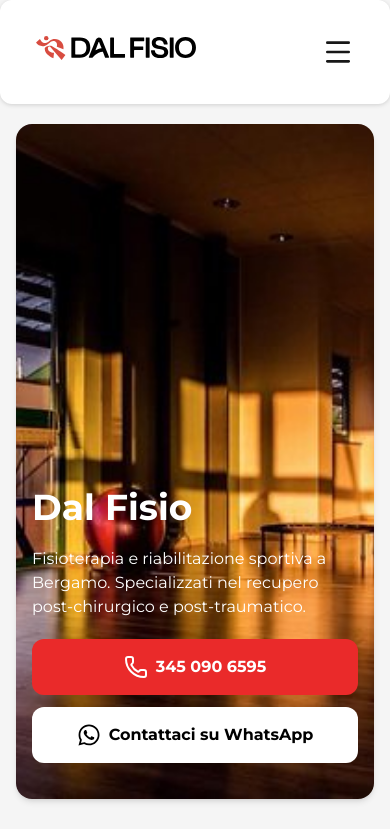
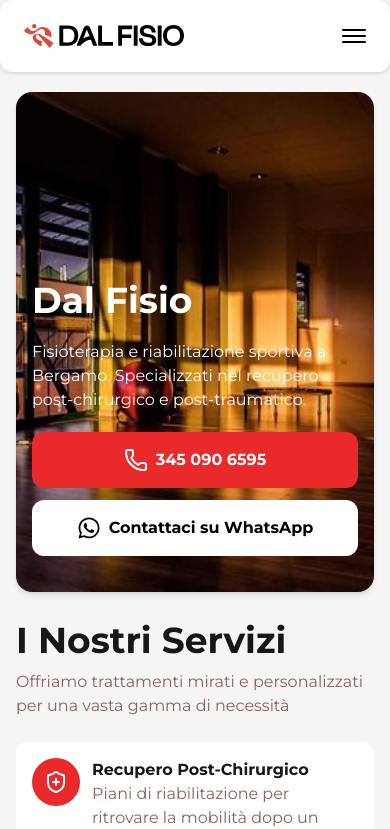
Before and after one commit to criisvy/dal-fisio-website, a Next.js app: page / in a window 390 px wide. Shown: the top 829 px of the page. Built offline with nearby package versions, Linux system fonts and the light colour scheme.

Commit message:
Navbar Height and Burger button fix

```diff
--- a/src/app/page.jsx
+++ b/src/app/page.jsx
@@ -72,7 +72,7 @@ export default function Home() {
           </div>
         </div>
         <img
-          className="h-[675px] w-full rounded-2xl bg-fixed object-cover shadow-md sm:h-[575px]"
+          className="h-[500px] w-full rounded-2xl bg-fixed object-cover shadow-md sm:h-[575px]"
           src="/images/centrofisioterapia.jpg"
           alt=""
         />
--- a/src/components/Navbar.jsx
+++ b/src/components/Navbar.jsx
@@ -77,22 +77,32 @@ export default function Navbar() {
         </ul>
       </nav>
       {isMenuOpen ? (
-        <div className="bg-primary h-screen w-full p-9">
+        <div className="bg-primary h-screen w-full p-6">
           <div className="flex w-full justify-between">
-            <div className="">
-              <Link href="/">
-                <img
-                  className="w-40"
-                  src="/logo/logo-bianco-complete.svg"
-                ></img>
-              </Link>
-            </div>
+            <Link href="/">
+              <img className="w-40" src="/logo/logo-bianco-complete.svg"></img>
+            </Link>
+
             <button onClick={toggleMenu}>
-              <XIcon className="size-10 text-white" />
+              <span
+                className={`block h-0.5 w-6 rounded-sm bg-white transition-all duration-300 ease-out ${
+                  isMenuOpen ? "translate-y-1 rotate-45" : "-translate-y-0.5"
+                }`}
+              ></span>
+              <span
+                className={`my-0.5 block h-0.5 w-6 rounded-sm bg-white transition-all duration-300 ease-out ${
+                  isMenuOpen ? "opacity-0" : "opacity-100"
+                }`}
+              ></span>
+              <span
+                className={`block h-0.5 w-6 rounded-sm bg-white transition-all duration-300 ease-out ${
+                  isMenuOpen ? "-translate-y-1 -rotate-45" : "translate-y-0.5"
+                }`}
+              ></span>
             </button>
           </div>
           <nav className="flex flex-col items-center">
-            <ul className="my-52 flex flex-col gap-11">
+            <ul className="my-34 flex flex-col gap-11">
               <li className="text-[32px] font-bold text-white">
                 <Link href="/servizi">Servizi</Link>
               </li>
@@ -127,7 +137,7 @@ export default function Navbar() {
           </nav>
         </div>
       ) : (
-        <div className="flex w-full max-w-7xl justify-between rounded-xl bg-white p-9 drop-shadow-sm sm:hidden">
+        <div className="flex w-full max-w-6xl justify-between rounded-xl bg-white p-6 drop-shadow-sm sm:hidden">
           <div className="">
             <Link href="/">
               <img
@@ -136,8 +146,25 @@ export default function Navbar() {
               ></img>
             </Link>
           </div>
-          <button onClick={toggleMenu}>
-            <Menu className="size-8" />
+          <button
+            onClick={toggleMenu}
+            className="flex flex-col items-center justify-center"
+          >
+            <span
+              className={`block h-0.5 w-6 rounded-sm bg-black transition-all duration-300 ease-out ${
+                isMenuOpen ? "translate-y-1 rotate-45" : "-translate-y-0.5"
+              }`}
+            ></span>
+            <span
+              className={`my-0.5 block h-0.5 w-6 rounded-sm bg-black transition-all duration-300 ease-out ${
+                isMenuOpen ? "opacity-0" : "opacity-100"
+              }`}
+            ></span>
+            <span
+              className={`block h-0.5 w-6 rounded-sm bg-black transition-all duration-300 ease-out ${
+                isMenuOpen ? "-translate-y-1 -rotate-45" : "translate-y-0.5"
+              }`}
+            ></span>
           </button>
         </div>
       )}
```
